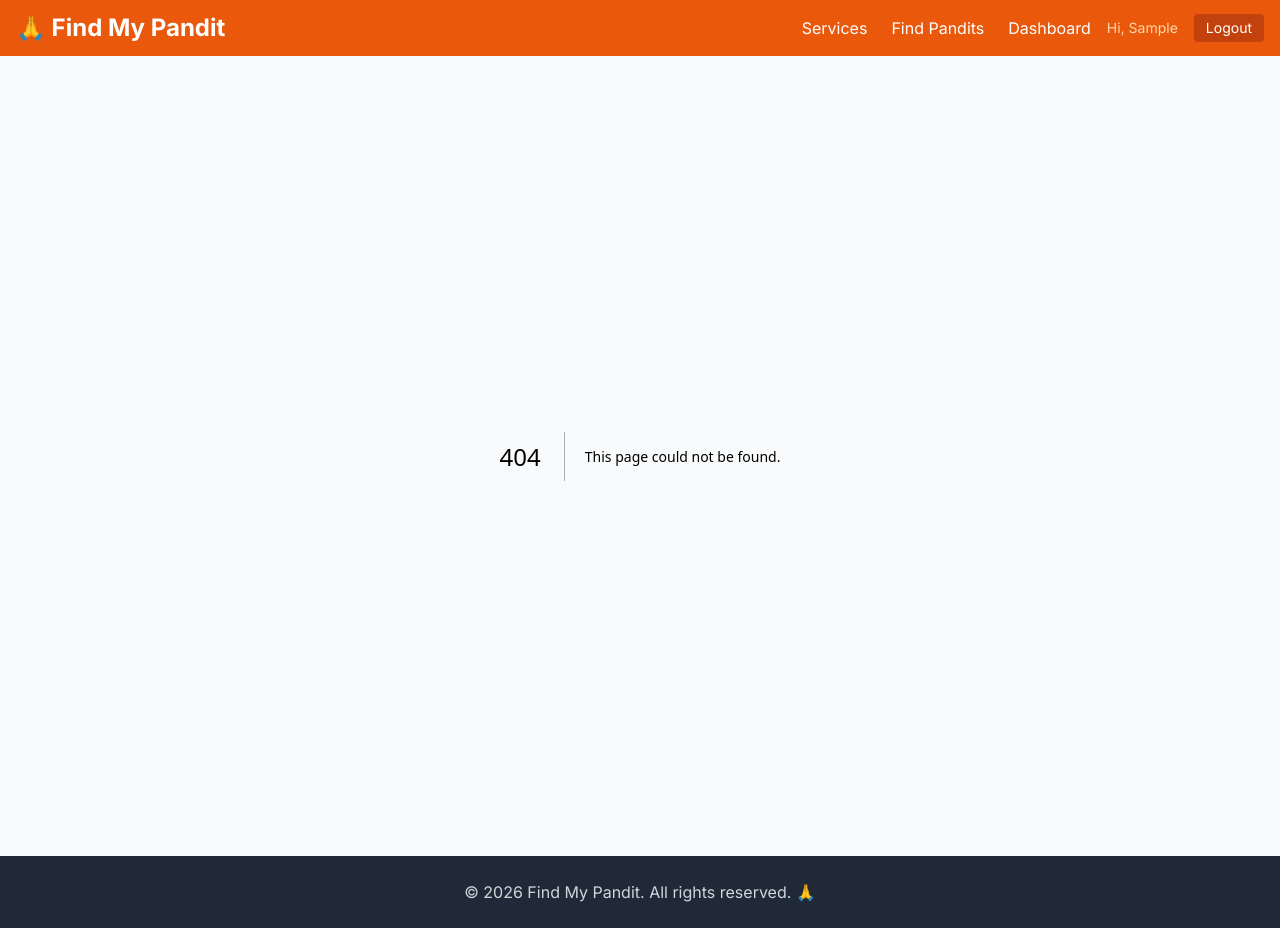
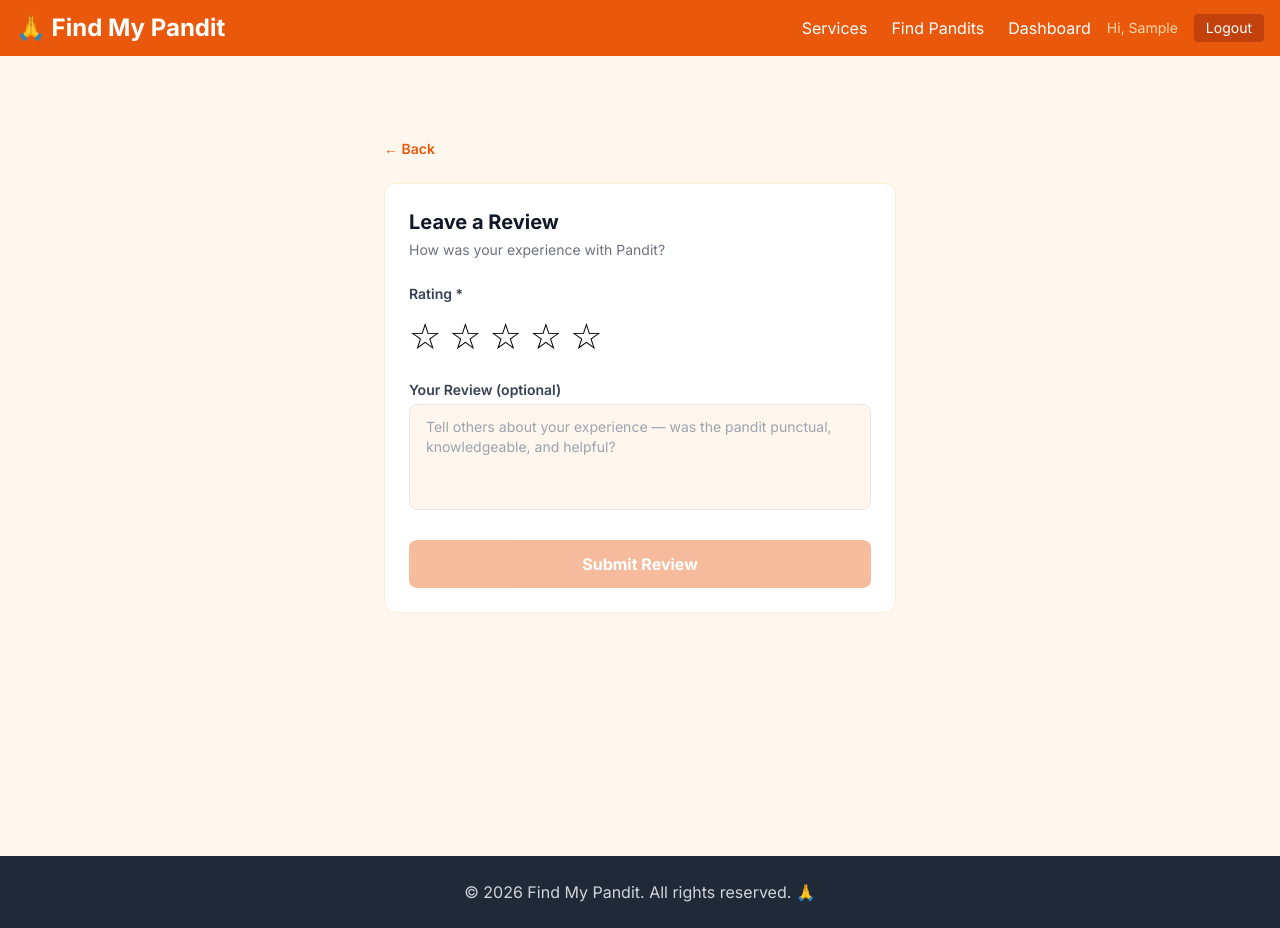
Before and after one commit to akshat210230/findmypandit-frontend, a Next.js app: page /review/1 in a window 1280 px wide. Before the commit this address had no page. Built offline with nearby package versions, Linux system fonts and the light colour scheme; no server answers; sample sign-in values are in the browser's storage.

Commit message:
feat: review page for completed bookings

```diff
--- /dev/null
+++ b/app/review/[bookingId]/page.tsx
@@ -0,0 +1,164 @@
+'use client'
+import { useState, useEffect } from 'react'
+import { useParams, useRouter } from 'next/navigation'
+import { createReview } from '@/lib/api'
+import api from '@/lib/api'
+
+export default function ReviewPage() {
+  const { bookingId } = useParams()
+  const router = useRouter()
+  const [booking, setBooking] = useState<any>(null)
+  const [loading, setLoading] = useState(true)
+  const [submitting, setSubmitting] = useState(false)
+  const [rating, setRating] = useState(0)
+  const [hoverRating, setHoverRating] = useState(0)
+  const [comment, setComment] = useState('')
+  const [error, setError] = useState('')
+  const [success, setSuccess] = useState(false)
+
+  useEffect(() => {
+    const token = localStorage.getItem('token')
+    if (!token) {
+      router.push('/login')
+      return
+    }
+    const fetchBooking = async () => {
+      try {
+        const res = await api.get(`/bookings/${bookingId}`)
+        setBooking(res.data.booking || res.data)
+      } catch (err) {
+        console.error('Failed to load booking')
+      }
+      setLoading(false)
+    }
+    if (bookingId) fetchBooking()
+  }, [bookingId, router])
+
+  const handleSubmit = async () => {
+    if (rating === 0) {
+      setError('Please select a rating')
+      return
+    }
+    setError('')
+    setSubmitting(true)
+    try {
+      await createReview({
+        bookingId,
+        panditId: booking?.panditId || booking?.pandit?.id,
+        rating,
+        comment: comment || undefined,
+      })
+      setSuccess(true)
+    } catch (err: any) {
+      setError(err.response?.data?.error || 'Failed to submit review')
+    }
+    setSubmitting(false)
+  }
+
+  if (loading) return <div className="min-h-screen bg-orange-50 pt-24 text-center text-gray-400">Loading...</div>
+
+  if (success) {
+    return (
+      <div className="min-h-screen bg-orange-50 pt-20 pb-12 px-4">
+        <div className="max-w-lg mx-auto bg-white rounded-xl p-8 border border-orange-100 text-center mt-8">
+          <div className="text-5xl mb-4">🙏</div>
+          <h2 className="text-2xl font-bold text-gray-900 mb-2">Thank You!</h2>
+          <p className="text-gray-500 mb-2">Your review has been submitted successfully.</p>
+          <p className="text-gray-400 text-sm mb-6">Your feedback helps other families find the right pandit.</p>
+          <div className="flex gap-3 justify-center">
+            <button onClick={() => router.push('/dashboard')} className="bg-orange-600 text-white px-6 py-3 rounded-lg font-semibold hover:bg-orange-700 transition">
+              Back to Dashboard
+            </button>
+            <button onClick={() => router.push('/search')} className="border-2 border-gray-200 px-6 py-3 rounded-lg font-semibold text-gray-600 hover:border-orange-300 transition">
+              Book Again
+            </button>
+          </div>
+        </div>
+      </div>
+    )
+  }
+
+  const panditName = booking?.pandit?.user
+    ? `Pt. ${booking.pandit.user.firstName} ${booking.pandit.user.lastName}`
+    : 'Pandit'
+
+  return (
+    <div className="min-h-screen bg-orange-50 pt-20 pb-12 px-4">
+      <div className="max-w-lg mx-auto">
+
+        <button onClick={() => router.back()} className="text-sm text-orange-600 font-semibold mb-6 hover:underline">
+          ← Back
+        </button>
+
+        <div className="bg-white rounded-xl p-6 border border-orange-100">
+          <h2 className="text-xl font-bold text-gray-900 mb-1">Leave a Review</h2>
+          <p className="text-sm text-gray-500 mb-6">How was your experience with {panditName}?</p>
+
+          {/* Booking summary */}
+          {booking && (
+            <div className="bg-orange-50 rounded-lg p-4 mb-6">
+              <div className="flex items-center gap-3">
+                <div className="w-10 h-10 rounded-full bg-gradient-to-br from-orange-500 to-yellow-500 flex items-center justify-center text-white font-bold text-sm">
+                  {booking?.pandit?.user?.firstName?.[0]}{booking?.pandit?.user?.lastName?.[0]}
+                </div>
+                <div>
+                  <div className="font-semibold text-gray-900 text-sm">{panditName}</div>
+                  <div className="text-xs text-gray-500">
+                    {booking.service?.name || booking.ceremony?.name || 'Ceremony'} · {new Date(booking.bookingDate).toLocaleDateString('en-IN', { day: 'numeric', month: 'short', year: 'numeric' })}
+                  </div>
+                </div>
+              </div>
+            </div>
+          )}
+
+          {error && <div className="bg-red-50 text-red-700 p-3 rounded-lg text-sm mb-4">{error}</div>}
+
+          {/* Star Rating */}
+          <div className="mb-6">
+            <label className="block text-sm font-semibold text-gray-700 mb-3">Rating *</label>
+            <div className="flex gap-2">
+              {[1, 2, 3, 4, 5].map(star => (
+                <button
+                  key={star}
+                  onMouseEnter={() => setHoverRating(star)}
+                  onMouseLeave={() => setHoverRating(0)}
+                  onClick={() => setRating(star)}
+                  className="text-4xl transition-transform hover:scale-110"
+                >
+                  {star <= (hoverRating || rating) ? '★' : '☆'}
+                </button>
+              ))}
+            </div>
+            <div className="text-sm text-gray-400 mt-2">
+              {rating === 1 && 'Poor'}
+              {rating === 2 && 'Below Average'}
+              {rating === 3 && 'Average'}
+              {rating === 4 && 'Good'}
+              {rating === 5 && 'Excellent'}
+            </div>
+          </div>
+
+          {/* Comment */}
+          <div className="mb-6">
+            <label className="block text-sm font-semibold text-gray-700 mb-1">Your Review (optional)</label>
+            <textarea
+              value={comment}
+              onChange={e => setComment(e.target.value)}
+              placeholder="Tell others about your experience — was the pandit punctual, knowledgeable, and helpful?"
+              rows={4}
+              className="w-full border border-gray-200 rounded-lg px-4 py-3 text-sm bg-orange-50 focus:outline-none focus:border-orange-400 resize-none"
+            />
+          </div>
+
+          <button
+            onClick={handleSubmit}
+            disabled={rating === 0 || submitting}
+            className="w-full bg-orange-600 text-white py-3 rounded-lg font-bold hover:bg-orange-700 transition disabled:opacity-40 disabled:cursor-not-allowed"
+          >
+            {submitting ? 'Submitting...' : 'Submit Review'}
+          </button>
+        </div>
+      </div>
+    </div>
+  )
+}
```
